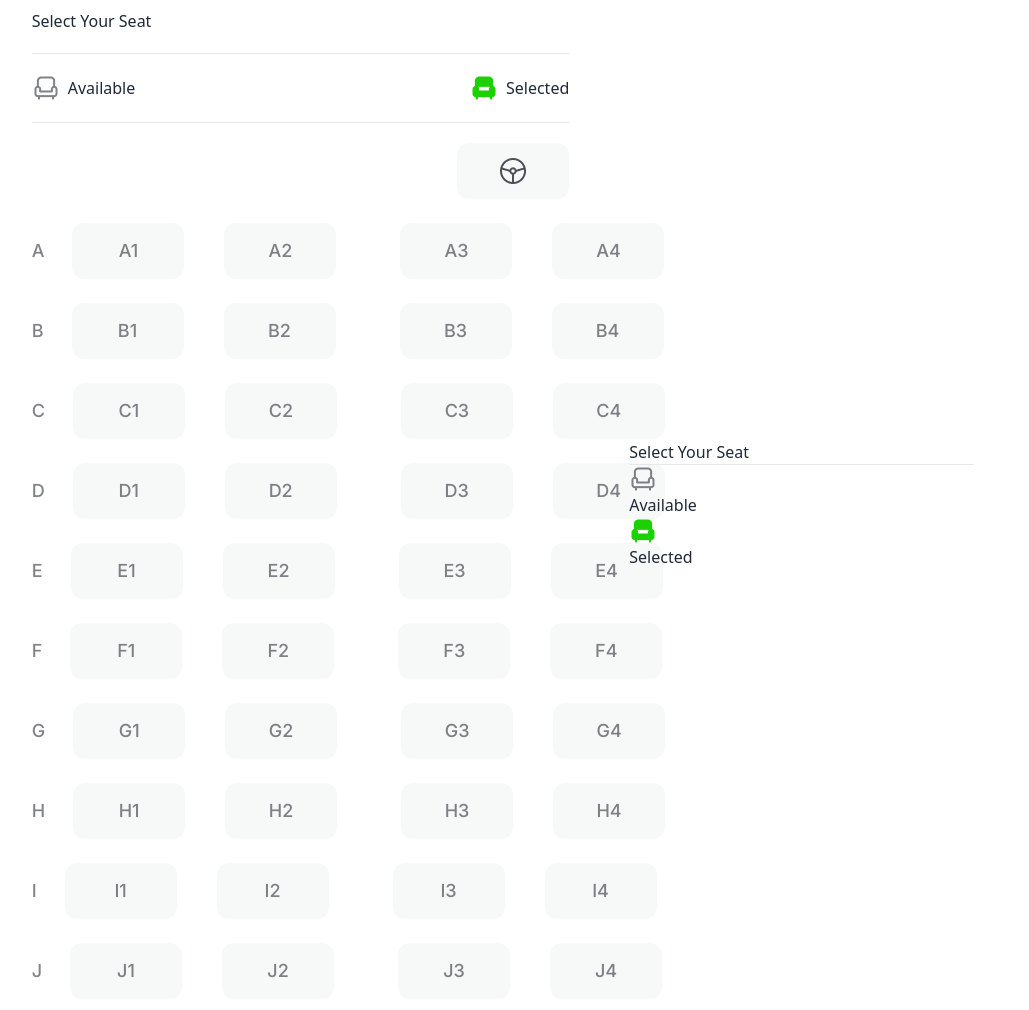
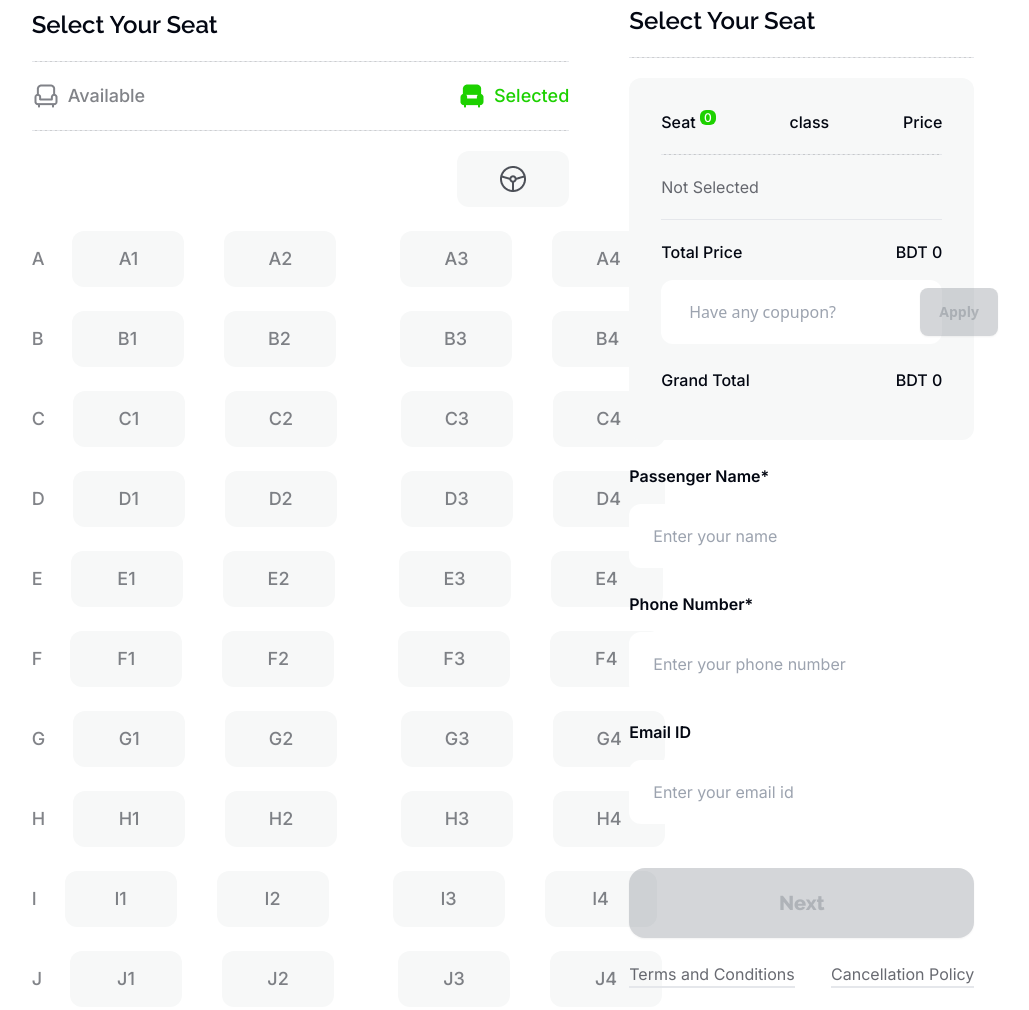
Before and after one commit to alfahadovi/B9A5-SAGOR, a plain HTML site: page index.html in a window 1280 px wide. Shown: the part 2480-3490 px from the top of the page, without its empty margins (139-1168 px from the left). Drawn offline with nearby package versions, Linux system fonts and the light colour scheme.

Commit message:
design completed

```diff
--- a/index.html
+++ b/index.html
@@ -219,21 +219,21 @@
 
                 </section>
                 <!-- booking -->
-                <section class="mt-6 bg-white rounded-3xl p-8 flex items-center ">
+                <section class="mt-6 bg-white rounded-3xl p-8 flex items-start ">
                     <div class="w-3/5 p-8">
-                        <h2>Select Your Seat</h2>
-                        <hr class="my-5">
+                        <h2 class="raleway text-2xl font-semibold text-[#030712]">Select Your Seat</h2>
+                        <hr class="my-5 border-dashed  bg-[#03071233]">
                         <div class="flex justify-between">
                             <div class="flex gap-2 items-center">
                                 <div><img src="images/seat-gray.png" alt=""></div>
-                                <p>Available</p>
+                                <p class="inter text-lg font-medium text-[#03071280]">Available</p>
                             </div>
                             <div class="flex gap-2 items-center">
                                 <div><img src="images/seat-green-filled.png" alt=""></div>
-                                <p>Selected</p>
+                                <p class="inter text-lg font-medium text-[#1DD100]">Selected</p>
                             </div>
                         </div>
-                        <hr class="my-5">
+                        <hr class="my-5 border-dashed  bg-[#03071233]">
                         <div class="space-y-6">
                             <div class="flex items-center justify-end gap-3">
                                 <button disabled class="w-28 h-14 bg-[#F7F8F8] rounded-xl"><img class="mx-auto"
@@ -412,17 +412,56 @@
                         </div>
                     </div>
                     <div class="w-2/5 p-7">
-                        <h2>Select Your Seat</h2>
-                        <hr>
-                        <div>
-                            <div>
-                                <div><img src="images/seat-gray.png" alt=""></div>
-                                <p>Available</p>
+                        <h2 class="raleway text-2xl font-semibold text-[#030712]">Select Your Seat</h2>
+                        <hr class="my-5 border-dashed  bg-[#03071233]">
+                        <div class="p-8 bg-[#F7F8F8] rounded-xl">
+                            <div class="flex justify-between mb-4 ">
+                                <p class="inter font-medium text-[#030712]">Seat <sup class="bg-[#1DD100] rounded-md text-white px-1 text-xs">0</sup></p>
+                                <p class="inter font-medium text-[#030712]">class</p>
+                                <p class="inter font-medium text-[#030712]">Price</p>
                             </div>
-                            <div>
-                                <div><img src="images/seat-green-filled.png" alt=""></div>
-                                <p>Selected</p>
+                            <hr class="my-5 border-dashed bg-[#03071233]">
+                            <div class="flex justify-between mb-4 inter text-[#03071299]">
+                                <div>
+                                    <p>Not Selected</p>
+                                </div>
+                                <div>
+
+                                </div>
+                                <div>
+
+                                </div>
                             </div>
+                            <hr class="my-5 bg-[#03071233]">
+                            <div class="flex justify-between mb-4 inter font-medium text-[#030712]">
+                                <p>Total Price</p>
+                                <p>BDT <span>0</span></p>
+                            </div>
+                            <div class="flex justify-between p-2 bg-white rounded-xl mb-6">
+                                <input class="flex-1 pl-5 outline-none" type="text" placeholder="Have any copupon?">
+                                <button class="btn hover:bg-green-600 px-[18px] py-3 bg-[#1DD100] text-white rounded-lg" disabled>Apply</button>
+                            </div>
+                            <div class="flex justify-between mb-4 inter font-medium text-[#030712] hidden">
+                                <p>Discount</p>
+                                <p>BDT <span>0</span></p>
+                            </div>
+                            <div class="flex justify-between mb-4 inter font-medium text-[#030712]">
+                                <p>Grand Total</p>
+                                <p>BDT <span>0</span></p>
+                            </div>
+                        </div>
+                        <div class="mt-6">
+                            <label for="" class="w-full inter font-semibold text-[#030712]">Passenger Name*</label>
+                            <input class="w-full px-6 py-5 rounded-xl border-[#03071266] inter mt-4 mb-6" type="text" placeholder="Enter your name">
+                            <label class="w-full  inter font-semibold text-[#030712]" for="">Phone Number*</label>
+                            <input class="w-full px-6 py-5 rounded-xl border-[#03071266] inter mt-4 mb-6" type="text" placeholder="Enter your phone number">
+                            <label class="w-full  inter font-semibold text-[#030712]" for="">Email ID</label>
+                            <input class="w-full px-6 py-5 rounded-xl border-[#03071266] inter mt-4 mb-6" type="email" name="" id="" placeholder="Enter your email id">
+                            <button class="w-full mt-5 bg-[#1DD100] py-5 raleway text-xl font-extrabold text-white rounded-2xl btn h-auto hover:bg-[#409f31]" disabled>Next</button>
+                        </div>
+                        <div class="flex justify-between mt-6">
+                            <p class="inter text-[#03071299] border-b-2 inline-block">Terms and Conditions</p>
+                            <p class="inter text-[#03071299] border-b-2 inline-block">Cancellation Policy</p>
                         </div>
 
                     </div>
```
